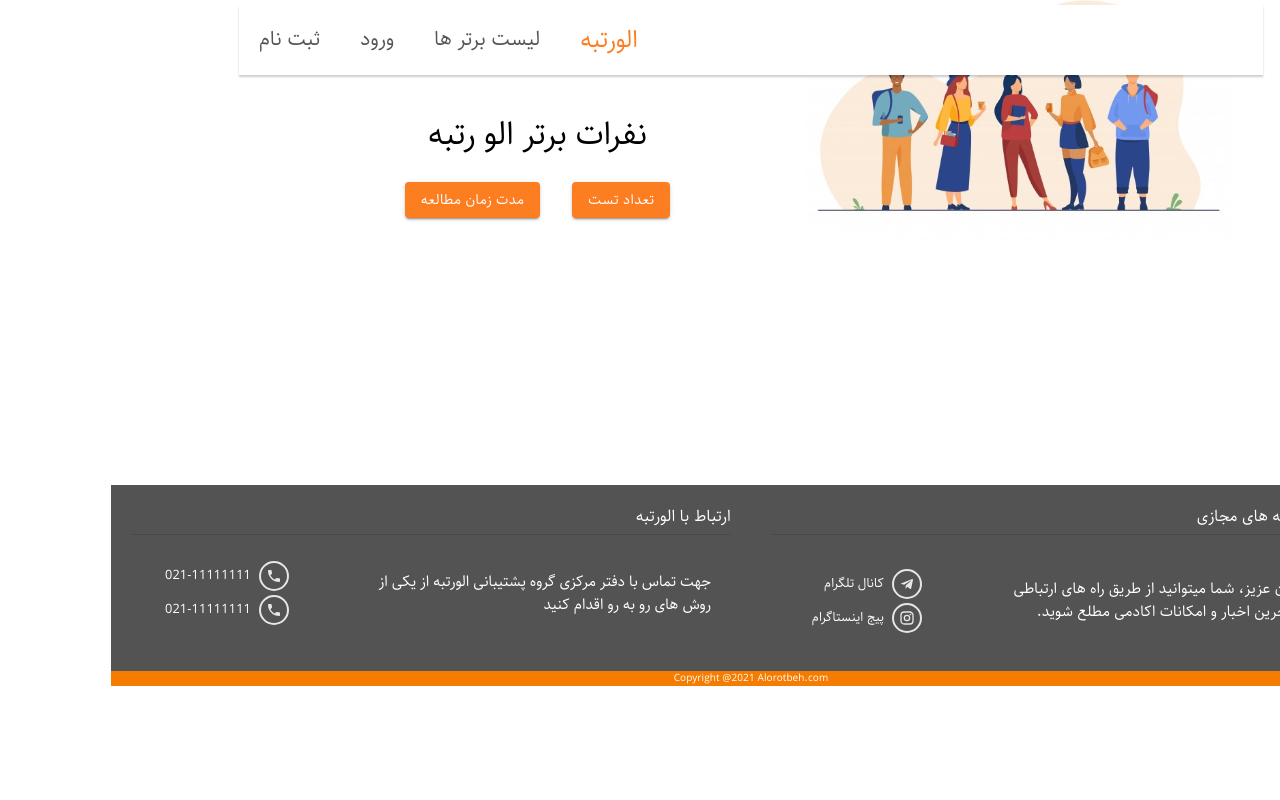
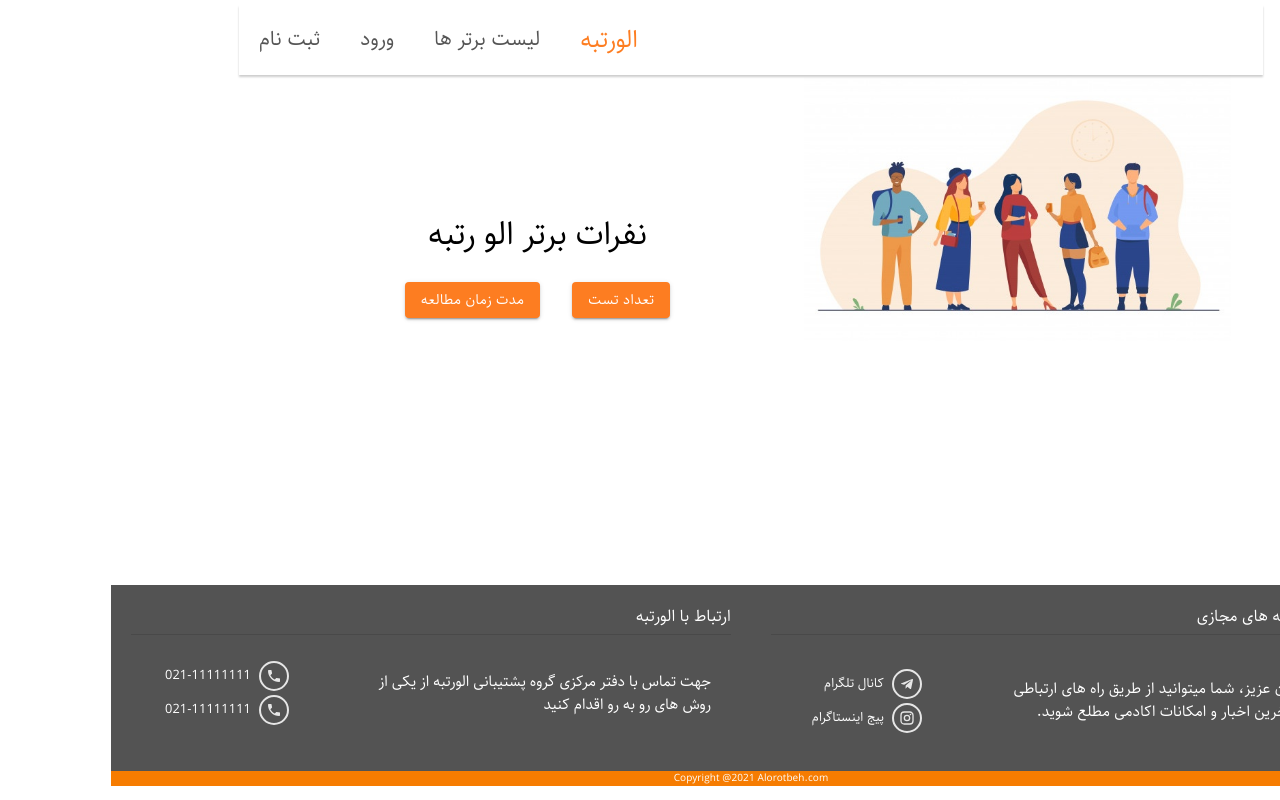
Before and after one commit to moxeed/AlorotbeWeb, a React (Create React App) app: page /Top in a window 1280 px wide. Built offline with nearby package versions, Linux system fonts and the light colour scheme; what jss-rtl would draw is missing.

Commit message:
Top Page Margin

```diff
--- a/src/Top/TopPage.tsx
+++ b/src/Top/TopPage.tsx
@@ -13,7 +13,11 @@ const useStyles = makeStyles((theme) => ({
 export const TopPage = () => {
   const classes = useStyles();
   return (
-    <Grid container justify="center" style={{marginTop:"50px",minHeight:"60vh"}}>
+    <Grid
+      container
+      justify="center"
+      style={{ marginTop: "150px", minHeight: "60vh" }}
+    >
       <Grid container justify="center">
         <Grid xs={9} md={4} item>
           <img src={StudentImage} style={{ width: "100%" }} alt="Students" />
```
